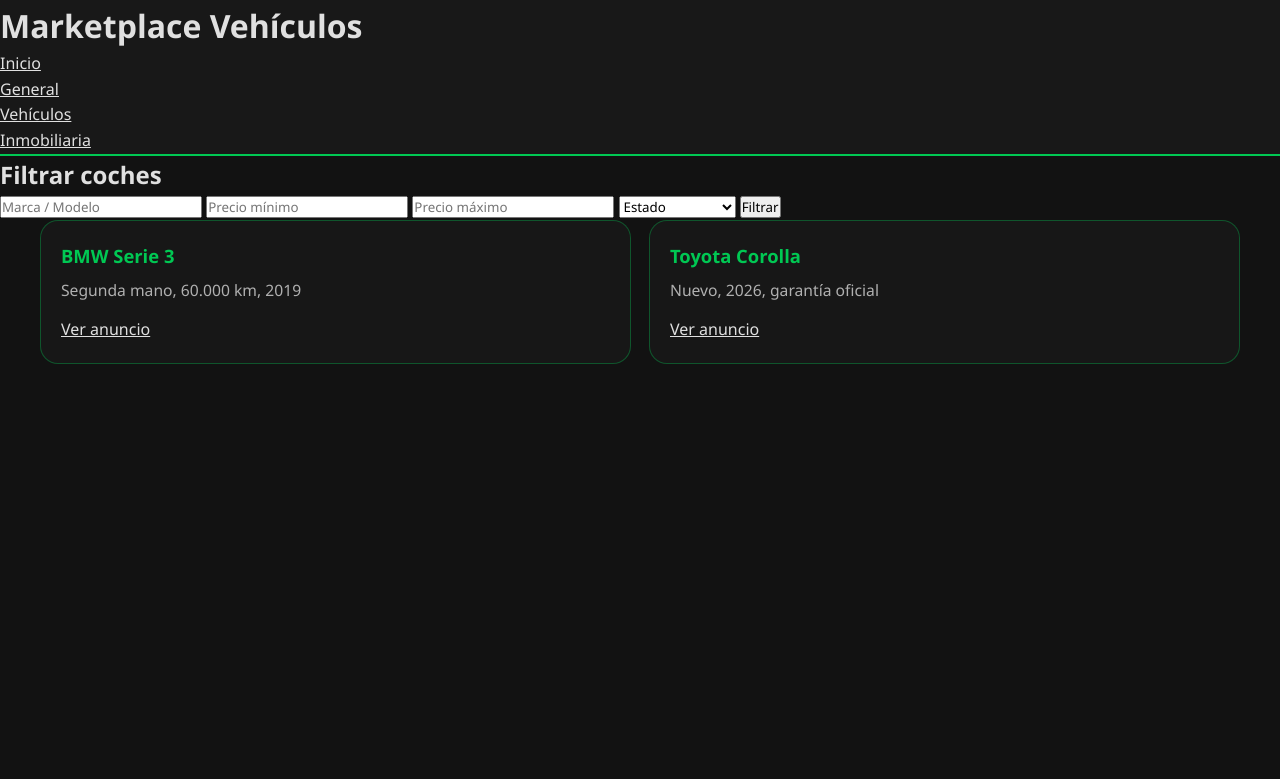
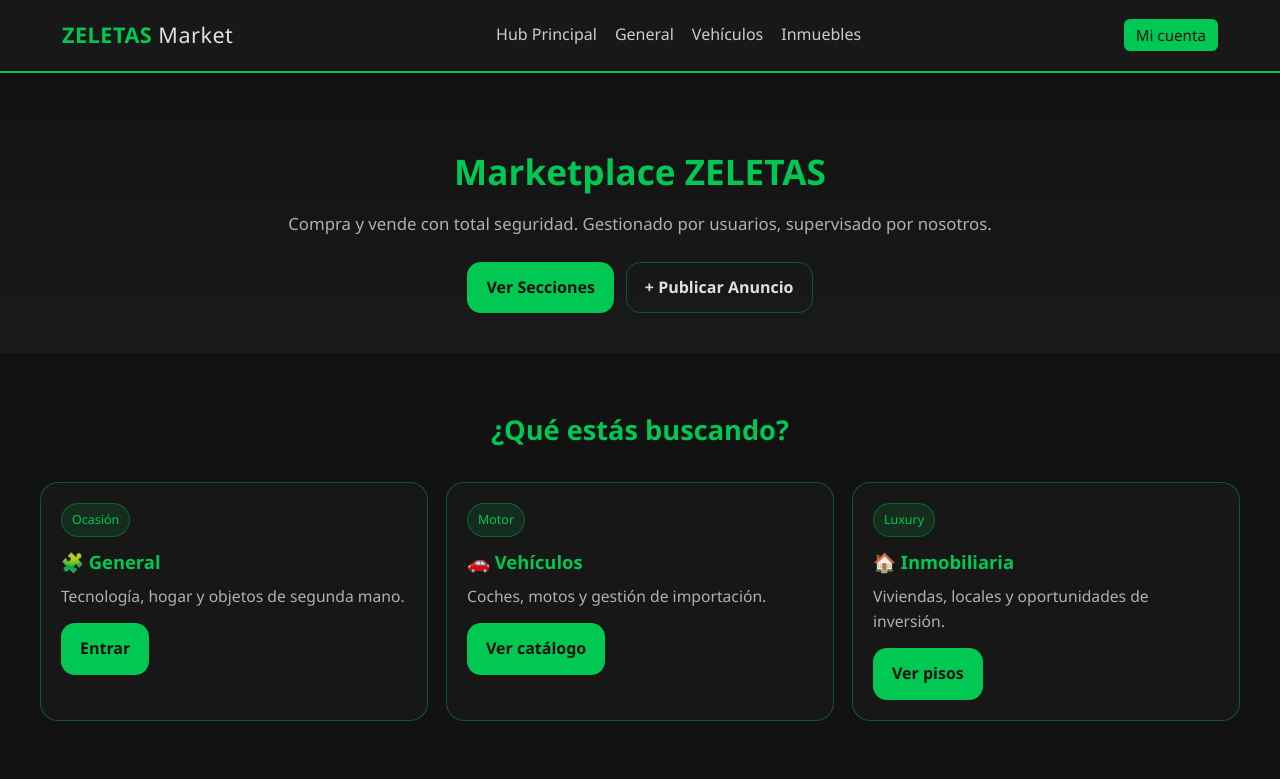
Before and after one commit to mikyz4/zeletas-hub, a plain HTML site: page marketplace/vehiculos.html in a window 1280 px wide. Drawn offline with nearby package versions, Linux system fonts and the light colour scheme; a script that the page names is missing.

Commit message:
Update vehiculos.html

```diff
--- a/marketplace/vehiculos.html
+++ b/marketplace/vehiculos.html
@@ -3,56 +3,68 @@
 <head>
   <meta charset="UTF-8">
   <meta name="viewport" content="width=device-width, initial-scale=1.0">
-  <title>Zeletas Marketplace - Vehículos</title>
+  <title>Marketplace - ZELETAS HUB</title>
   <link rel="stylesheet" href="../assets/css/styles.css">
+  <style>
+    body.logged-in .modal { display: none !important; }
+  </style>
+  <link rel="icon" type="image/png" href="../logo-zeletas.png">
+  <link rel="apple-touch-icon" href="../logo-zeletas.png">
+  <link rel="manifest" href="../manifest.json">
 </head>
-<body>
+<body class="logged-in">
+
 <header>
-  <h1>Marketplace Vehículos</h1>
-  <nav>
-    <ul class="nav-links">
-      <li><a href="../index.html">Inicio</a></li>
-      <li><a href="general.html">General</a></li>
-      <li><a href="vehiculos.html">Vehículos</a></li>
-      <li><a href="inmobiliaria.html">Inmobiliaria</a></li>
-    </ul>
-    <div class="hamburger">
-      <span></span>
-      <span></span>
-      <span></span>
+  <div class="header-inner">
+    <div class="logo">ZELETAS <span>Market</span></div>
+    <nav class="nav-desktop">
+      <a href="../index.html">Hub Principal</a>
+      <a href="general.html">General</a>
+      <a href="vehiculos.html">Vehículos</a>
+      <a href="inmobiliaria.html">Inmuebles</a>
+    </nav>
+    <div class="header-right">
+      <button id="btnCuenta" class="btn-cuenta">Mi cuenta</button>
     </div>
-  </nav>
+  </div>
 </header>
 
-<section>
-  <h2>Filtrar coches</h2>
-  <form id="filtros-vehiculos">
-    <input type="text" placeholder="Marca / Modelo">
-    <input type="number" placeholder="Precio mínimo">
-    <input type="number" placeholder="Precio máximo">
-    <select>
-      <option value="">Estado</option>
-      <option value="nuevo">Nuevo</option>
-      <option value="seminuevo">Seminuevo</option>
-      <option value="segunda-mano">Segunda mano</option>
-    </select>
-    <button type="button">Filtrar</button>
-  </form>
-</section>
-
-<section class="grid">
-  <div class="card">
-    <h3>BMW Serie 3</h3>
-    <p>Segunda mano, 60.000 km, 2019</p>
-    <a href="anuncio.html">Ver anuncio</a>
-  </div>
-  <div class="card">
-    <h3>Toyota Corolla</h3>
-    <p>Nuevo, 2026, garantía oficial</p>
-    <a href="anuncio.html">Ver anuncio</a>
+<section class="hero">
+  <h1>Marketplace ZELETAS</h1>
+  <p>Compra y vende con total seguridad. Gestionado por usuarios, supervisado por nosotros.</p>
+  <div class="hero-actions">
+    <a class="btn btn-primary" href="#secciones">Ver Secciones</a>
+    <a class="btn btn-secondary" href="publicar.html">+ Publicar Anuncio</a>
   </div>
 </section>
 
-<script src="../assets/js/app.js"></script>
+<section class="section" id="secciones">
+  <h2 class="section-title">¿Qué estás buscando?</h2>
+  <div class="grid">
+    <div class="card">
+      <div class="badge">Ocasión</div>
+      <h3>🧩 General</h3>
+      <p>Tecnología, hogar y objetos de segunda mano.</p>
+      <div class="card-actions"><a class="btn btn-primary" href="general.html">Entrar</a></div>
+    </div>
+
+    <div class="card">
+      <div class="badge">Motor</div>
+      <h3>🚗 Vehículos</h3>
+      <p>Coches, motos y gestión de importación.</p>
+      <div class="card-actions"><a class="btn btn-primary" href="vehiculos.html">Ver catálogo</a></div>
+    </div>
+
+    <div class="card">
+      <div class="badge">Luxury</div>
+      <h3>🏠 Inmobiliaria</h3>
+      <p>Viviendas, locales y oportunidades de inversión.</p>
+      <div class="card-actions"><a class="btn btn-primary" href="inmobiliaria.html">Ver pisos</a></div>
+    </div>
+  </div>
+</section>
+
+<script src="https://cdn.jsdelivr.net/npm/@supabase/supabase-js@2"></script>
+<script type="module" src="../assets/js/ui.js"></script>
 </body>
 </html>
```
